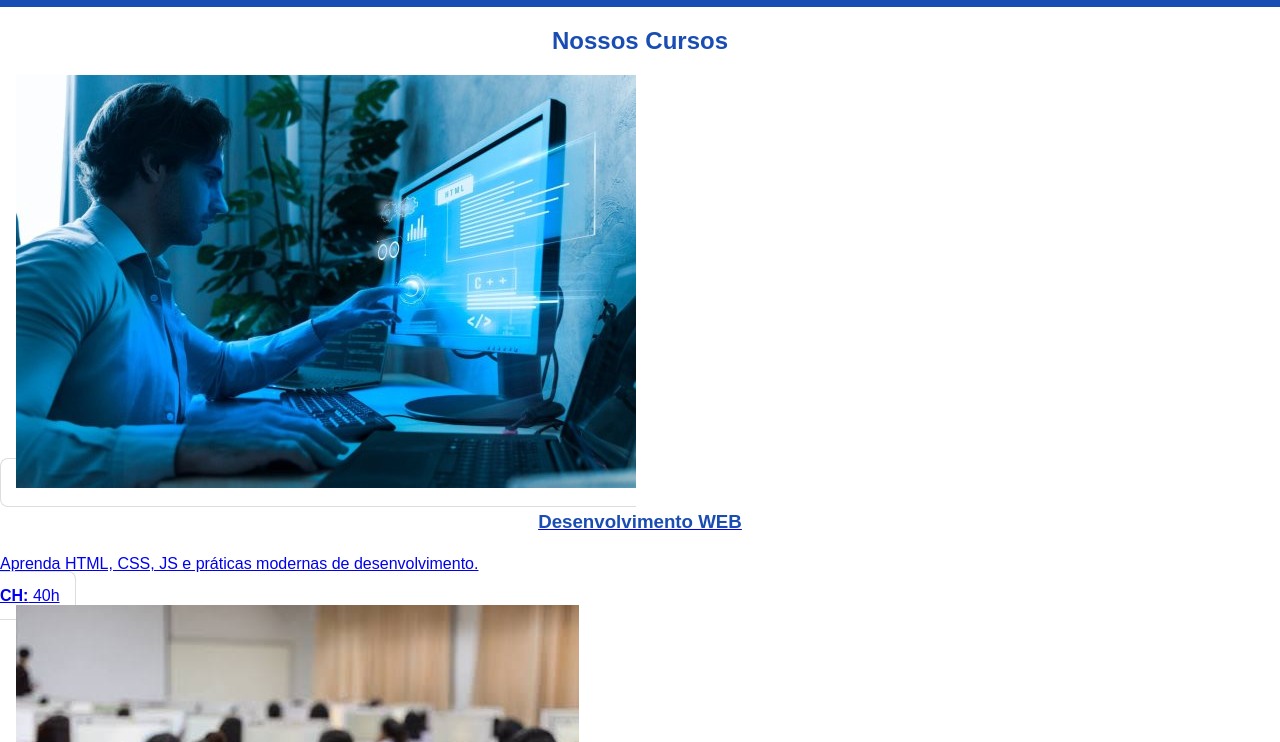
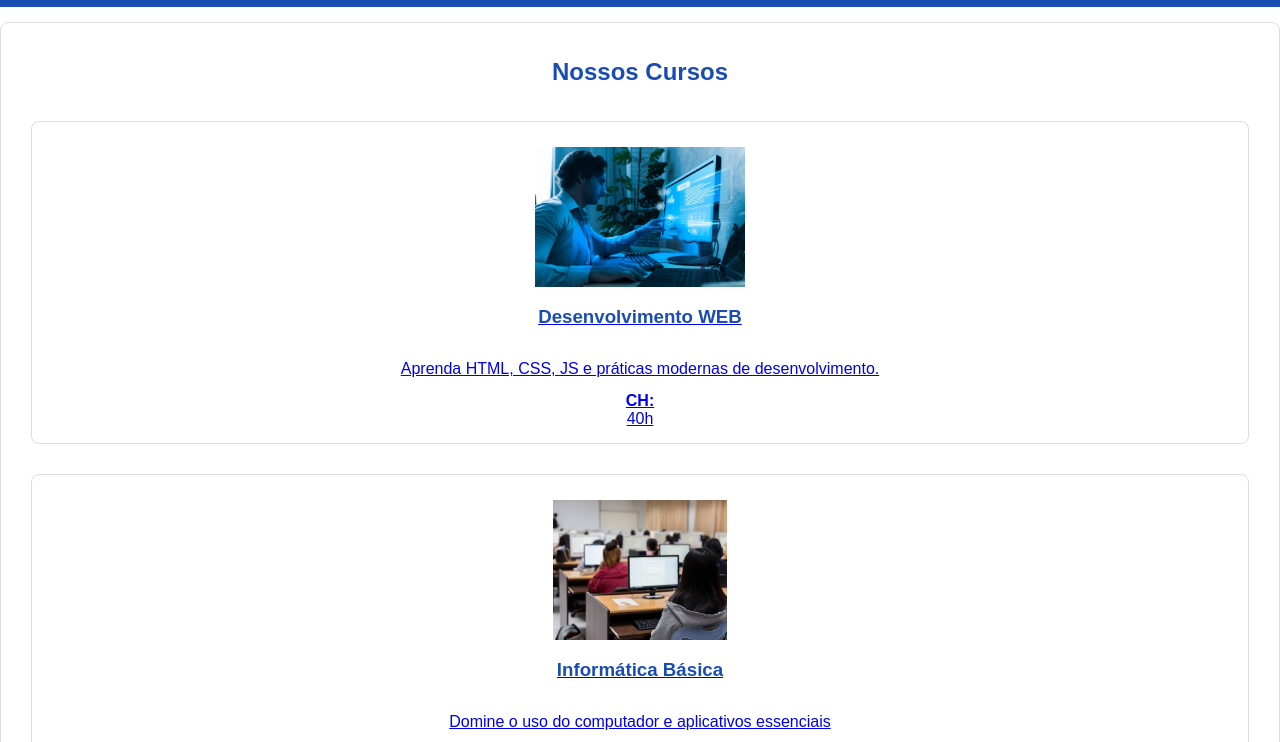
Before and after one commit to FernandesPZ/Projeto-EduTech, a plain HTML site: page PAGES/cursos.html in a window 1280 px wide. Shown: the part 41-783 px from the top of the page. Drawn offline with Linux system fonts and the light colour scheme.

Commit message:
Atualizção

```diff
--- a/CSS/style.css
+++ b/CSS/style.css
@@ -150,8 +150,8 @@ footer a {
 
 
 .curso:hover {
-    transform:translateY(-3px); /*Sobe um pouco*/
-    box-shadow: 0 6px 14px rgba(0,0,0.0.12); /* Projeção de sombra*/
+    transform:translateY(-3px); /*Sobe um pouco */
+    box-shadow: 0 6px 14px rgba(0,0,0,0.12);/*Projeção de sombra */
 }
 
 .valores-lista li {
@@ -164,16 +164,37 @@ footer a {
     margin: 15px 0;
     border: 1px solid #ddd;
     border-radius: 8px;
+    display: flex;
+    flex-direction:column;
+    background-color: white;
+    text-align: center;
+    text-decoration: none;
+    color: black;
+    transition: 0.2;
+
+}
+/* PÁGINA CURSOS */
+.curso {
+    display: flex;
+    flex-direction: column;
+    background-color: white;
+    transition: 0.2s; /* Hover suave */
+    padding: 15px;
+    margin:15px;
+    border:1px solid #dddddd;
+    border-radius: 8px;
+    text-align: center;
 }
 
 .curso img {
-    width:100%; /*Ocupa toda a largura do card */
-    height: 140px; /*Mostra a imagem INTEIRA*/
-    object-fit: contain;
-    background-color: #f5f5f5;
-    border-radius: 6px;
-    margin-top: 10px;
+    width:100%; /* Ocupa toda a largura do card */
+    height: 140px; /* Altura padrão para todas imagens*/
+    object-fit: contain;/*Mostra a imagem INTEIRA */
+    background-color: #ffffff; /*Cor de fundo */
+    border-radius: 6px; /*Bordas arrendodas */
+    margin-top: 10px;/*Margem em cima da imagem */
 }
+
 input,  textarea {
     font-family: Arial, Helvetica, sans-serif;
     font-size:16px;
--- a/PAGES/cursos.html
+++ b/PAGES/cursos.html
@@ -21,7 +21,7 @@
                 <a href="sobre.html">Sobre</a>
                 <a href="contato.html">Contato</a>
                 <a href="login.html">Login</a>
-                <a href="cadastro.html">Cadastro</a>
+                <a href="cadastros.html">Cadastro</a>
             </nav>
 
         </header>
@@ -30,12 +30,12 @@
 
         <main>
               <!-- Seção dos cursos -->
-              <section>
+              <section class="cursos">
                     <h2>Nossos Cursos</h2>
-                    <div class="cursos-grid"> <!--Container que o CSS usa para montar o grid dos cursos -->
+                    <div class="curso-grid"> <!--Container que o CSS usa para montar o grid dos cursos -->
 
                     <!-- CARDS DOS CURSOS -->
-                     <a href="PAGES/curso" class="cursos">
+                     <a href="PAGES/curso" class="curso">
                         <img src="../IMAGES/informatica web.jpg" alt="Desenvolvimento WEB">
                         <h3>Desenvolvimento WEB</h3>
                         <p>Aprenda HTML, CSS, JS e práticas modernas
@@ -45,7 +45,7 @@
                      </a >
                     </div>
 
-                     <a href="PAGES/curso2" class="cursos">
+                     <a href="PAGES/curso2" class="curso">
                         <img src="../IMAGES/Informatica basica.jpg" alt="Informática Básica">
                         <h3>Informática Básica</h3>
                         <p>Domine o uso do computador e aplicativos essenciais
@@ -53,7 +53,7 @@
                         <strong>CH:</strong> 30h
                      </a >
 
-                     <a href="PAGES/curso3" class="cursos">
+                     <a href="PAGES/curso3" class="curso">
                         <img src="../IMAGES/curso jpgps dogotais.jpg" alt="Jogos Digitais">
                         <h3>Jogos Digitais</h3>
                         <p>Aprenda a desenvolver jogos digitais desde o design até a programação.
```
Also changed, not shown: PAGES/cadastros.html (+11 -1 lines), PAGES/sobre.html (+7 -18 lines).
